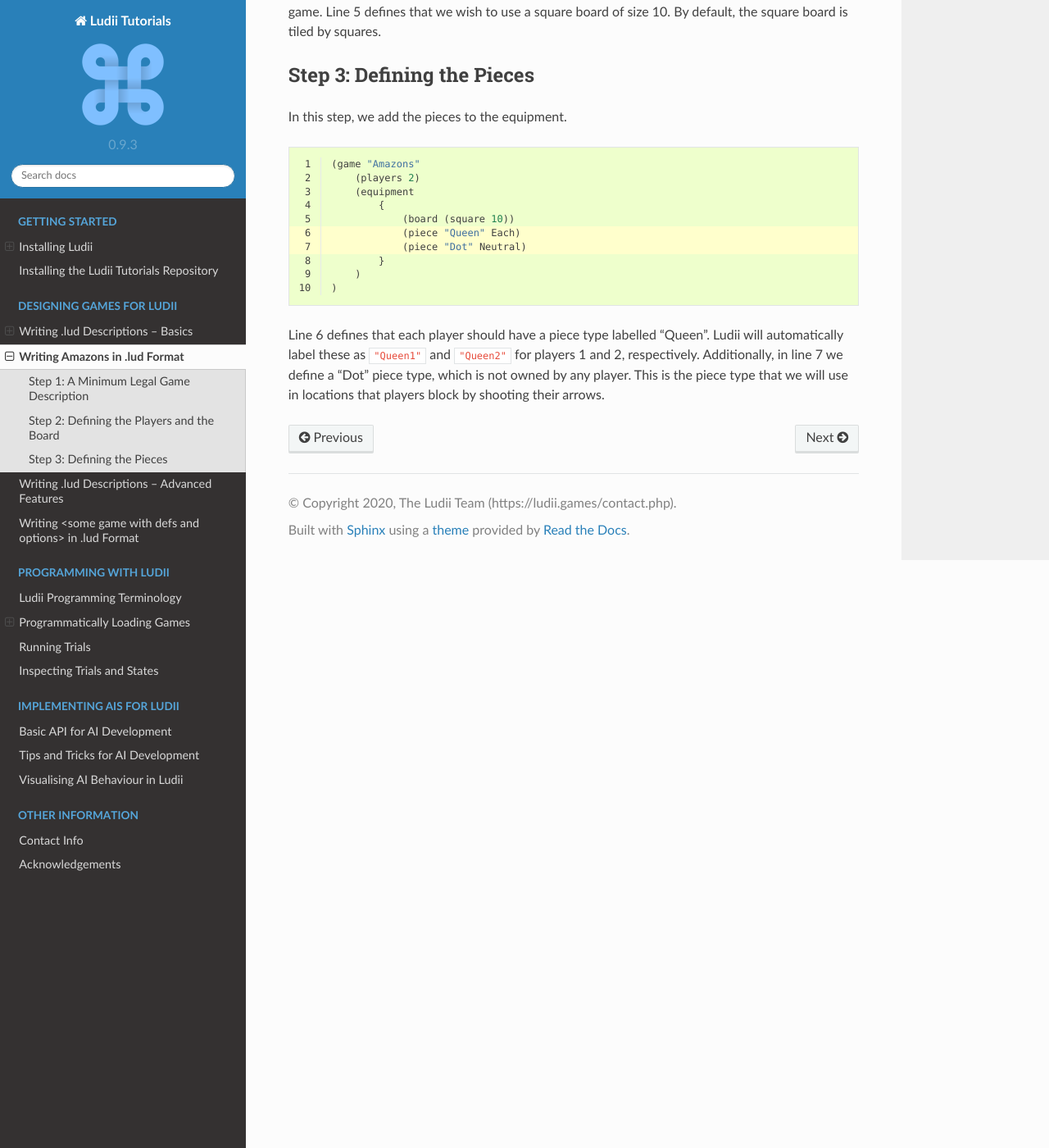
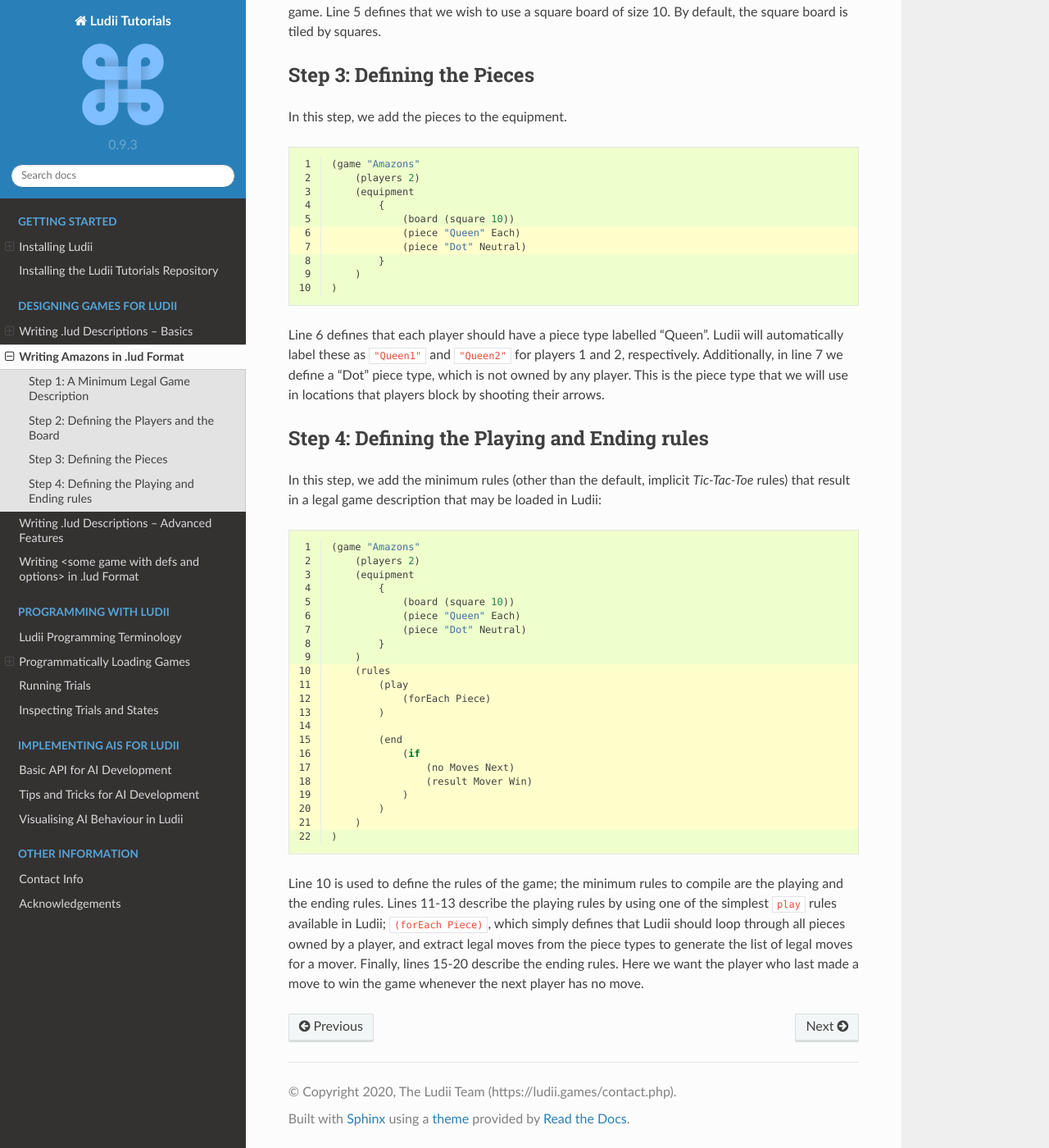
Before and after one commit to Ludeme/LudiiTutorials, a Sphinx documentation site: the page built from docs/tutorial_amazons.rst, in a window 1280 px wide and 1400 px high, scrolled down 1277 px. Shown: the whole window at 82% size. Built offline with Sphinx 7.4.7 and the Read the Docs theme 2.0.0, drawn with Linux system fonts in a browser that asks for light colours.

Commit message:
Amazons walkthrough step 4

```diff
--- a/docs/tutorial_amazons.rst
+++ b/docs/tutorial_amazons.rst
@@ -86,3 +86,45 @@
 players 1 and 2, respectively. Additionally, in line 7 we define a "Dot" piece
 type, which is not owned by any player. This is the piece type that we will use
 in locations that players block by shooting their arrows.
+
+Step 4: Defining the Playing and Ending rules
+---------------------------------------------
+
+In this step, we add the minimum rules (other than the default, implicit
+*Tic-Tac-Toe* rules) that result in a legal game description that may be loaded
+in Ludii:
+
+.. code-block:: python
+   :linenos:
+   :emphasize-lines: 10-21
+
+   (game "Amazons"
+       (players 2)
+       (equipment
+           {
+               (board (square 10))
+               (piece "Queen" Each)
+               (piece "Dot" Neutral)
+           }
+       )
+       (rules
+           (play
+               (forEach Piece)
+           )
+
+           (end
+               (if
+                   (no Moves Next)
+                   (result Mover Win)
+               )
+           )
+       )
+   )
+
+Line 10 is used to define the rules of the game; the minimum rules to compile
+are the playing and the ending rules. Lines 11-13 describe the playing rules by
+using one of the simplest ``play`` rules available in Ludii; ``(forEach Piece)``,
+which simply defines that Ludii should loop through all pieces owned by a player,
+and extract legal moves from the piece types to generate the list of legal moves
+for a mover. Finally, lines 15-20 describe the ending rules. Here we want the
+player who last made a move to win the game whenever the next player has no move.
```
Also changed, not shown: 1 other file.
